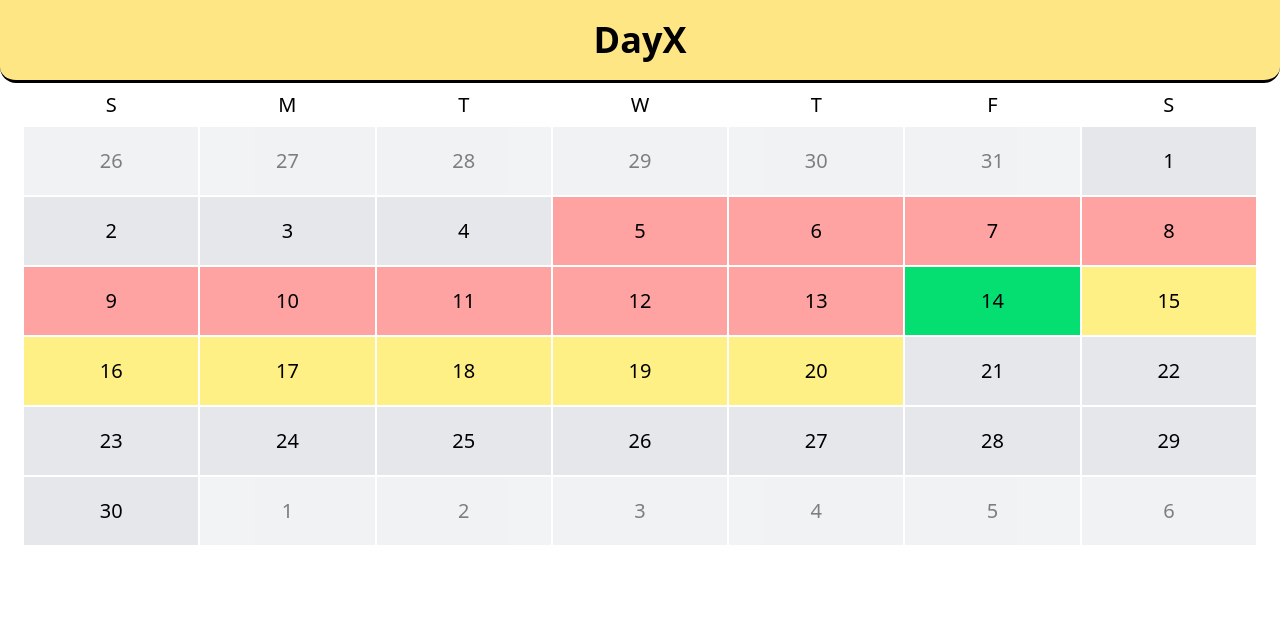
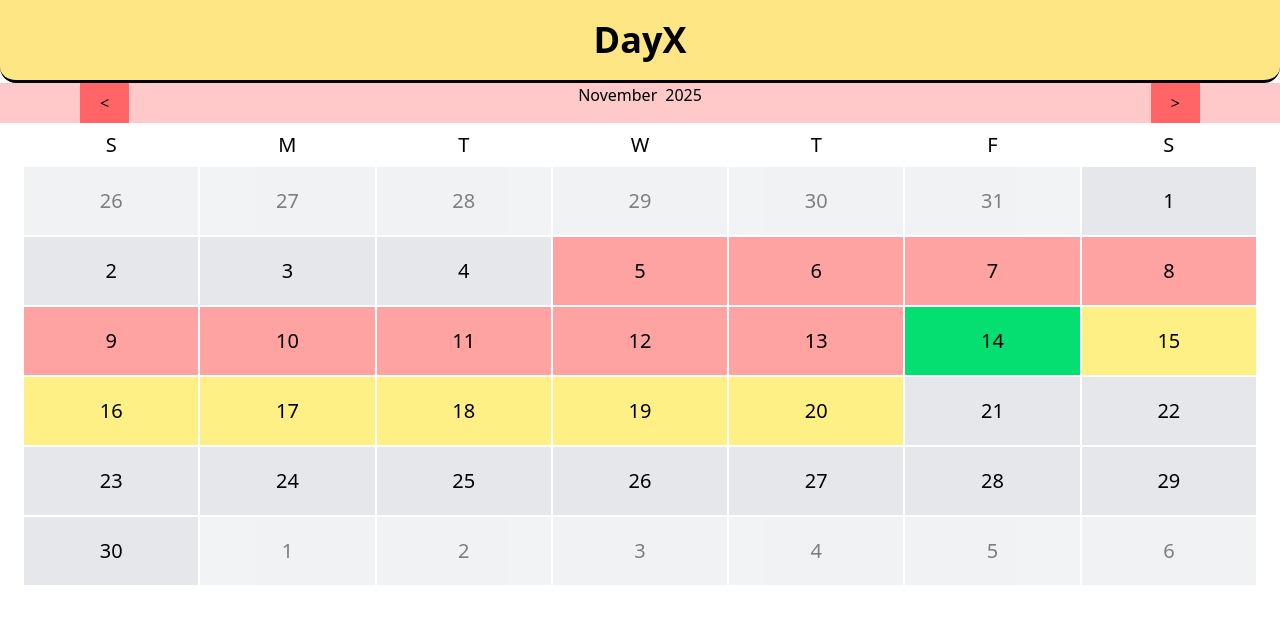
Before and after one commit to usanjay/dayX, a React (Vite) app: page / in a window 1280 px wide. Shown: the top 624 px of the page. Built offline with nearby package versions, Linux system fonts and the light colour scheme.

Commit message:
create - month detail header

```diff
--- a/src/components/Calander.jsx
+++ b/src/components/Calander.jsx
@@ -1,4 +1,4 @@
-import Dates from "./Dates";
+import Month from "./Dates";
 
 function Calander() {
 
@@ -6,7 +6,7 @@ function Calander() {
         <div className="h-screen ">
             <h1 className="flex items-center justify-center text-4xl font-bold p-5 border-b-3
             rounded-b-2xl bg-amber-200 ">DayX</h1>
-            <Dates />
+            <Month />
 
         </div>
 
--- a/src/components/Dates.jsx
+++ b/src/components/Dates.jsx
@@ -1,11 +1,12 @@
 import Day from "./Day";
+import MonthDetails from "./month-details-header/MonthDetails";
 import { weekCount } from "../utils/dateUtils";
+import { useState } from "react";
 
-function currentMonthDates() {
-
-    const today = new Date(2025, 10, 14);
-    const monthIdx = today.getMonth();
-    const year = today.getFullYear();
+function Month() {
+    const [currentDate, setCurrentDate] = useState(new Date(2025, 10, 14));
+    const monthIdx = currentDate.getMonth();
+    const year = currentDate.getFullYear();
     const taskStartDate = new Date(2025, 10, 5);
     const taskEndDate = new Date(2025, 10, 20);
 
@@ -14,6 +15,17 @@ function currentMonthDates() {
 
     const totalWeeks = weekCount(firstWeekdayIdx, daysInMonth);
     let currentMonthDates = new Array(totalWeeks * 7).fill(null);
+
+    const changeMonth = (value) => {
+
+        if (value === '<') {
+            currentDate.setMonth(monthIdx - 1);
+            setCurrentDate(new Date(currentDate));
+        } else if (value === '>') {
+            currentDate.setMonth(monthIdx + 1);
+            setCurrentDate(new Date(currentDate));
+        }
+    }
 
     // if (firstWeekdayIdx > 0) {
     //     let daysInLastMont = new Date(year, monthIdx, 0).getDate();
@@ -27,10 +39,7 @@ function currentMonthDates() {
 
     return (
         <>
-            {/* <div>
-                <div>{today.getFullYear()}</div>
-                <div>{today.getMonth() + 1}</div>
-            </div> */}
+            <MonthDetails date={currentDate} changeMonth={changeMonth} />
 
             {/* Week Days Headline */}
             <div className="grid grid-cols-7 gap-0.5 mx-6">
@@ -58,4 +67,4 @@ function currentMonthDates() {
 }
 
 
-export default currentMonthDates
+export default Month;
--- /dev/null
+++ b/src/components/month-details-header/ChangeMonth.jsx
@@ -0,0 +1,9 @@
+function ChangeMonth({content, changeMonth}) {
+  return (
+    <div className="bg-red-400 px-5 py-2" onClick={()=>{
+        changeMonth(content)
+    }}>{content}</div>
+  )
+}
+
+export default ChangeMonth;
--- /dev/null
+++ b/src/components/month-details-header/MonthDetails.jsx
@@ -0,0 +1,16 @@
+import { getMonthName } from "../../utils/dateUtils";
+import ChangeMonth from "./changeMonth";
+
+function MonthDetails({ date, changeMonth }) {
+    return (
+        <div className="flex justify-between bg-red-200 px-20">
+            <ChangeMonth content="<" changeMonth={changeMonth} />
+            <div className="flex">
+                <div className="mr-2">{getMonthName(date)}</div>
+                <div>{date.getFullYear()}</div>
+            </div>
+            <ChangeMonth content=">" changeMonth={changeMonth} />
+        </div>
+    )
+}
+export default MonthDetails;
--- a/src/utils/dateUtils.js
+++ b/src/utils/dateUtils.js
@@ -14,3 +14,8 @@ export const isWithinTaskTime = (date, taskStartDate, taskEndDate) => {
 export const weekCount = (monthStartDayIdx, daysInMonth) => {
     return Math.ceil((monthStartDayIdx + daysInMonth) / 7);
 }
+
+
+export const getMonthName = date => {
+    return date.toLocaleString('default', {month: 'long'});
+}
```
